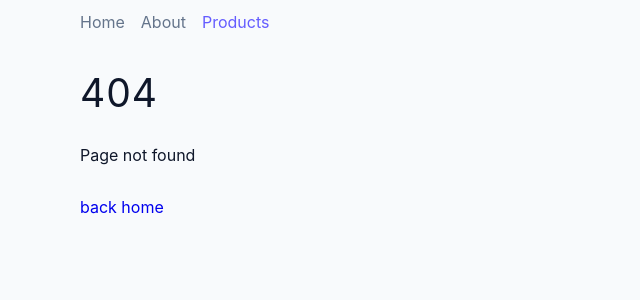
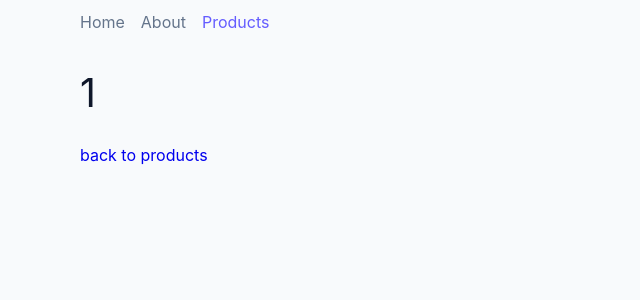
Before and after one commit to devkovmtl/react_router_app, a React (Create React App) app: page /products/1 in a window 1280 px wide. Before the commit this address had no page. Shown: the top 300 px of the page, without its empty margins (0-640 px from the left). Built offline with nearby package versions, Linux system fonts and the light colour scheme.

Commit message:
URL Params

```diff
--- a/src/App.js
+++ b/src/App.js
@@ -1,5 +1,12 @@
 import { BrowserRouter, Routes, Route } from 'react-router-dom';
-import { Home, About, Products, Error, SharedLayout } from './pages';
+import {
+  Home,
+  About,
+  Products,
+  Error,
+  SharedLayout,
+  SingleProduct,
+} from './pages';
 
 function App() {
   return (
@@ -9,6 +16,7 @@ function App() {
           <Route index element={<Home />} />
           <Route path='about' element={<About />} />
           <Route path='products' element={<Products />} />
+          <Route path='products/:productId' element={<SingleProduct />} />
           <Route path='*' element={<Error />} />
         </Route>
       </Routes>
--- a/src/pages/SingleProduct.js
+++ b/src/pages/SingleProduct.js
@@ -1,7 +1,12 @@
+import { Link, useParams } from 'react-router-dom';
+import products from '../data';
+
 const SingleProduct = () => {
+  const { productId } = useParams();
   return (
     <section className='section product'>
-      <h2>single product</h2>
+      <h2>{productId}</h2>
+      <Link to='/products'>back to products</Link>
     </section>
   );
 };
```
